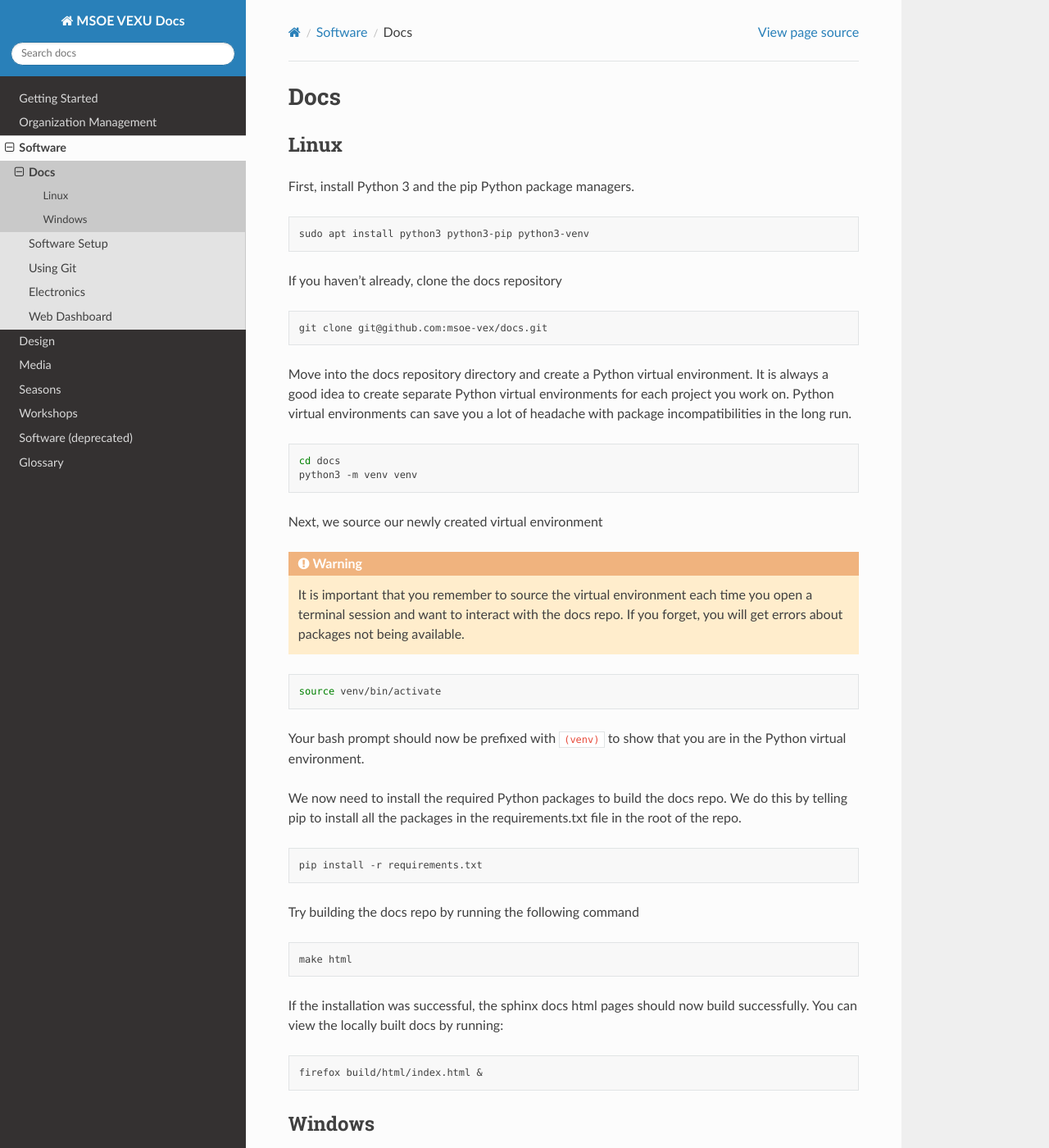
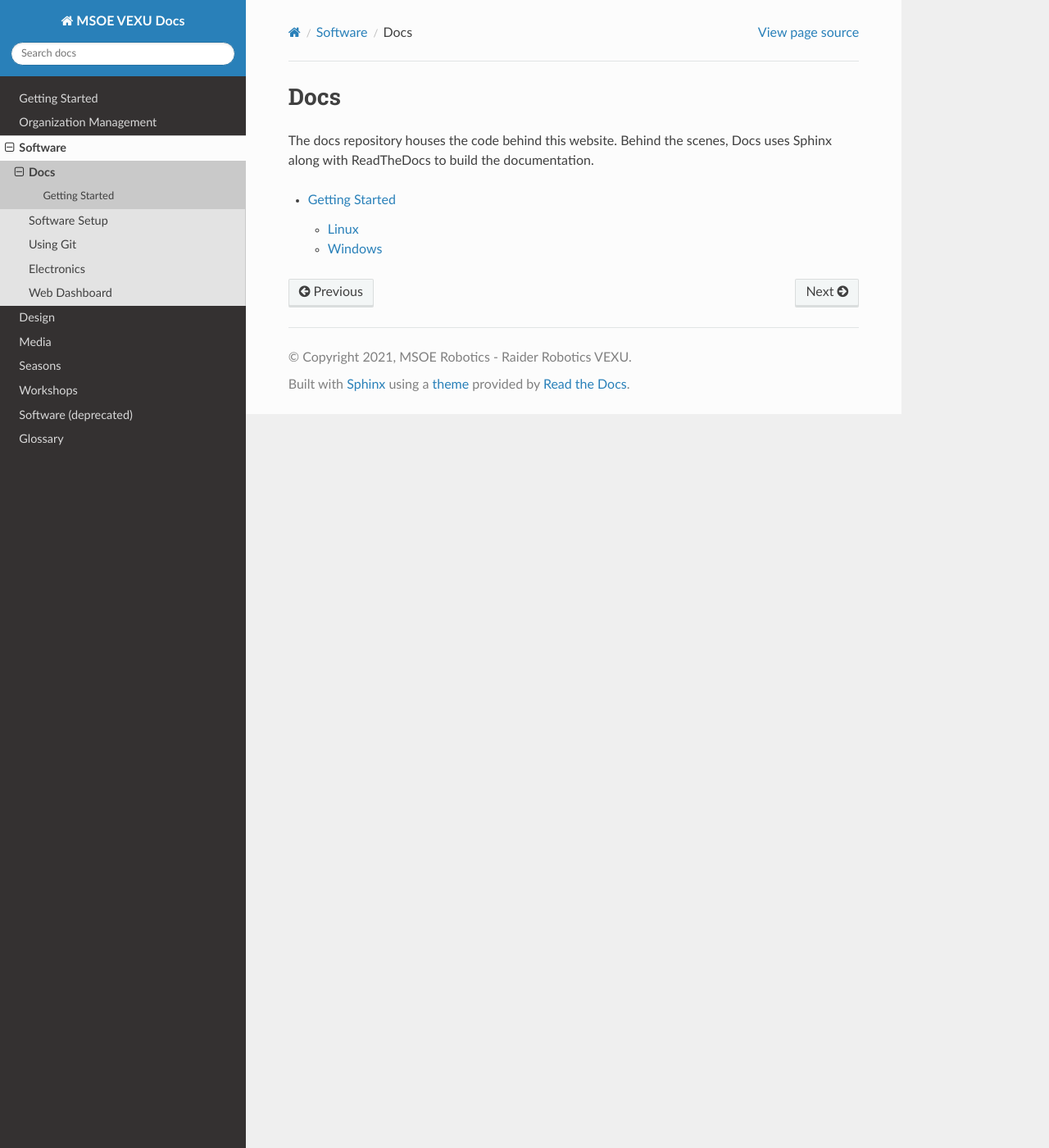
Before and after one commit to msoe-vex/docs, a Sphinx documentation site: the page built from source/software/docs/docs.rst, in a window 1280 px wide and 1400 px high. Shown: the whole window at 82% size. Built offline with Sphinx 7.4.7 and the Read the Docs theme 2.0.0, drawn with Linux system fonts in a browser that asks for light colours; some of the changed text lies outside the part shown.

Commit message:
Modified docs getting started instructions

```diff
--- a/source/deprecated/machine-setup/install-sphinx.rst
+++ b/source/deprecated/machine-setup/install-sphinx.rst
@@ -24,7 +24,7 @@ Next, we source our newly created virtual environment
 
 .. warning::
 
-    It is important that you remember to source the virtual enviroment each time you open a terminal session and want to interact with the docs repo.
+    It is important that you remember to source the virtual environment each time you open a terminal session and want to interact with the docs repo.
 
     If you forget, you will get errors about packages not being available.
 
--- a/source/software/docs/docs.rst
+++ b/source/software/docs/docs.rst
@@ -1,89 +1,8 @@
 Docs
 ====
 
-Linux
------
-First, install Python 3 and the pip Python package managers.
+The docs repository houses the code behind this website.
+Behind the scenes, Docs uses Sphinx along with ReadTheDocs to build the documentation.
 
-.. code:: bash
-
-    sudo apt install python3 python3-pip python3-venv
-
-
-If you haven't already, clone the docs repository
-
-.. code:: bash
-
-    git clone git@github.com:msoe-vex/docs.git
-
-Move into the docs repository directory and create a Python virtual environment. It is always a good idea to create separate Python virtual environments for each project you work on. Python virtual environments can save you a lot of headache with package incompatibilities in the long run.
-
-.. code:: bash
-
-    cd docs
-    python3 -m venv venv
-
-Next, we source our newly created virtual environment
-
-.. warning::
-
-    It is important that you remember to source the virtual environment each time you open a terminal session and want to interact with the docs repo.
-    If you forget, you will get errors about packages not being available.
-
-.. code:: bash
-
-    source venv/bin/activate
-
-
-Your bash prompt should now be prefixed with ``(venv)`` to show that you are in the Python virtual environment.
-
-We now need to install the required Python packages to build the docs repo. We do this by telling pip to install all the packages in the requirements.txt file in the root of the repo.
-
-.. code:: bash
-
-    pip install -r requirements.txt
-
-
-Try building the docs repo by running the following command
-
-.. code:: bash
-
-    make html
-
-If the installation was successful, the sphinx docs html pages should now build successfully. You can view the locally built docs by running:
-
-.. code:: bash
-
-    firefox build/html/index.html &
-
-Windows
--------
-
-First, install python3 (from the windows store):
-`python3<https://www.microsoft.com/store/productId/9PJPW5LDXLZ5>`_
-
-Next, clone the docs repo and move into it:
-
-
-Next, install sphinx using the command line:
-
-.. code:: shell
-
-    pip install -U sphinx
-
-By default, sphinx won't be on PATH. To update it, run the command:
-.. code:: shell
-
-    some code
-
-You can then activate the virtual environment using the command:
-.. code:: shell
-
-    .\venv\Scripts\activate.bat
-
-Then run the following command to install the required packages.
-.. code:: shell
-
-    pip install -r .\requirements.txt
-
-Lastly, run
+.. toctree::
+    docs-getting-started
```
Also changed, not shown: source/software/docs/docs-getting-started.rst (+89 -0 lines), source/deprecated/repository-setup/repository-setup.rst (line endings or trailing spaces).
